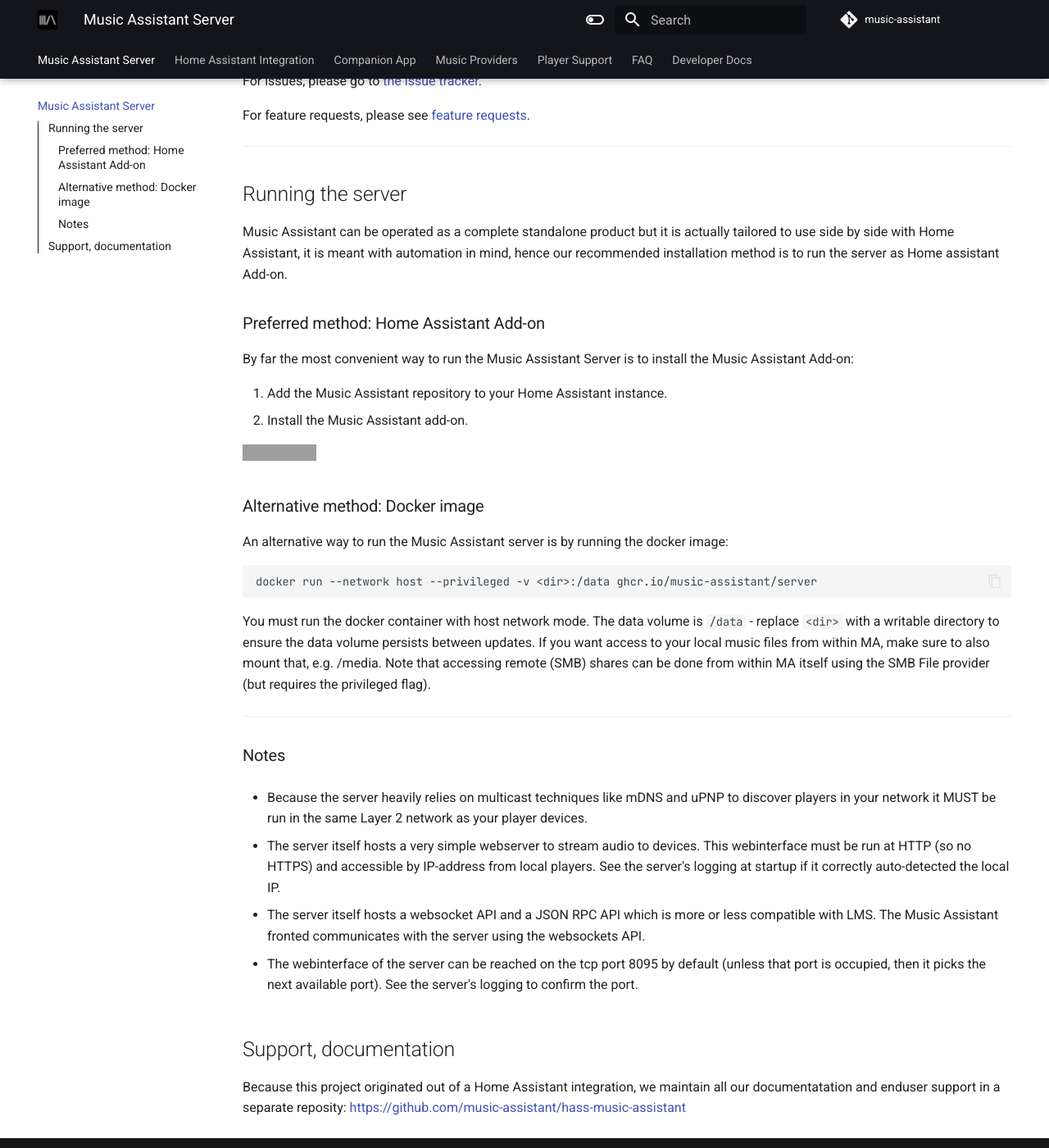
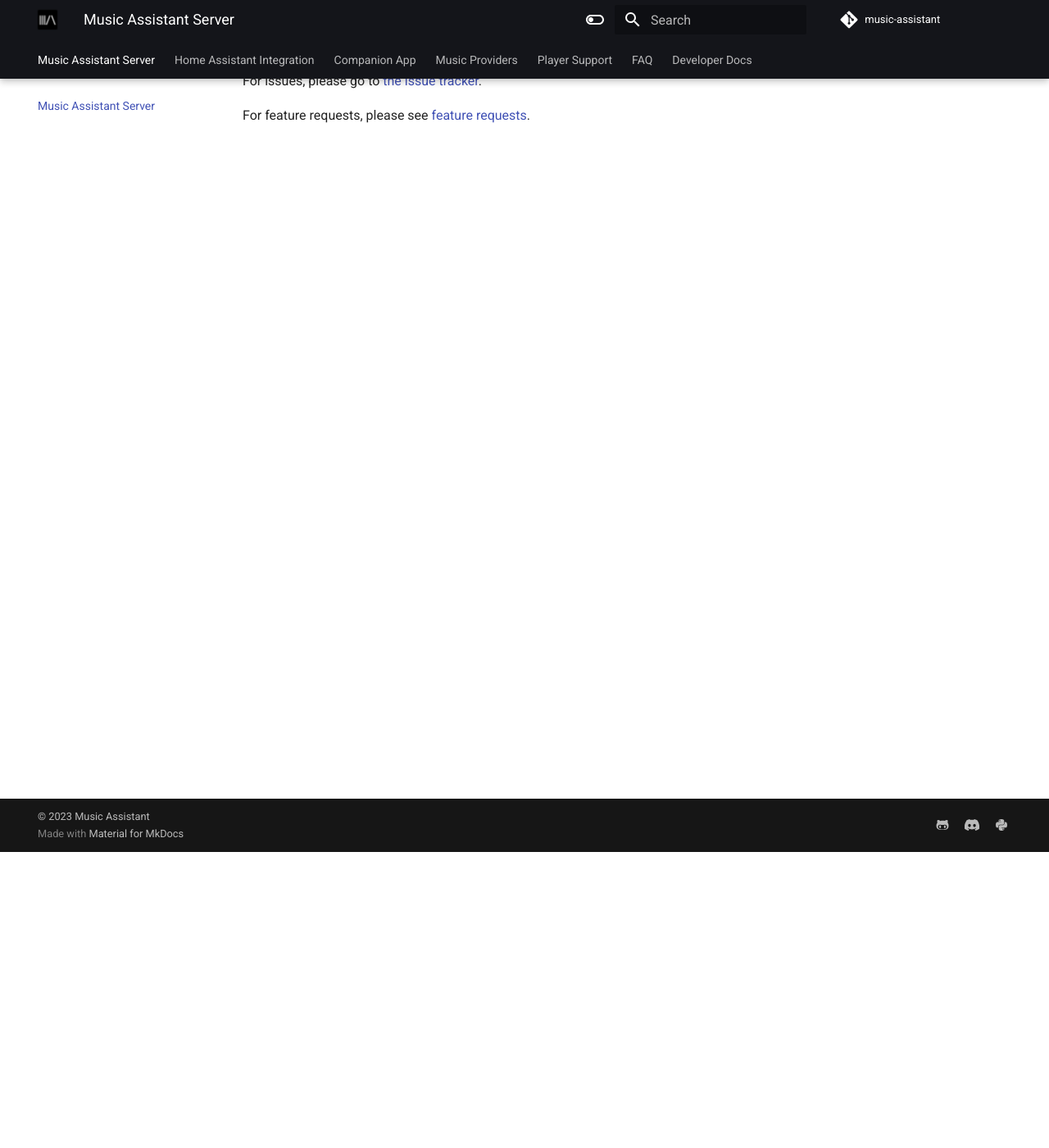
Before and after one commit to pwbriggs/music-assistant.github.io, an MkDocs documentation site: the page built from docs/index.md, in a window 1280 px wide and 1400 px high, scrolled down 361 px. Shown: the whole window at 82% size. Built offline with MkDocs 1.6.1 and Material for MkDocs 9.7.7, drawn with Linux system fonts in a browser that asks for light colours; grey boxes are pictures that could not be loaded.

Commit message:
Remove installation info from landing page

````diff
--- a/docs/index.md
+++ b/docs/index.md
@@ -12,53 +12,5 @@
 
 For feature requests, please see [feature requests](https://github.com/music-assistant/hass-music-assistant/discussions/categories/feature-requests-and-ideas).
 
-____________
-
-
-## Running the server
-
-Music Assistant can be operated as a complete standalone product but it is actually tailored to use side by side with Home Assistant, it is meant with automation in mind, hence our recommended installation method is to run the server as Home assistant Add-on.
-
-
-### Preferred method: Home Assistant Add-on
-
-By far the most convenient way to run the Music Assistant Server is to install the Music Assistant Add-on:
-
-1. Add the Music Assistant repository to your Home Assistant instance.
-2. Install the Music Assistant add-on.
-
-[![Open your Home Assistant instance and show the add add-on repository dialog with a specific repository URL pre-filled.](https://my.home-assistant.io/badges/supervisor_add_addon_repository.svg)](https://my.home-assistant.io/redirect/supervisor_add_addon_repository/?repository_url=https%3A%2F%2Fgithub.com%2Fmusic-assistant%2Fhome-assistant-addon)
-
-
-### Alternative method: Docker image
-
-An alternative way to run the Music Assistant server is by running the docker image:
-
-```
-docker run --network host --privileged -v <dir>:/data ghcr.io/music-assistant/server
-```
-
-You must run the docker container with host network mode. The data volume is `/data` - replace `<dir>` with a writable directory to ensure the data volume persists between updates.
-If you want access to your local music files from within MA, make sure to also mount that, e.g. /media.
-Note that accessing remote (SMB) shares can be done from within MA itself using the SMB File provider (but requires the privileged flag).
-
-____________
-
-### Notes
-
-- Because the server heavily relies on multicast techniques like mDNS and uPNP to discover players in your network it MUST be run in the same Layer 2 network as your player devices.
-
-- The server itself hosts a very simple webserver to stream audio to devices. This webinterface must be run at HTTP (so no HTTPS) and accessible by IP-address from local players. See the server's logging at startup if it correctly auto-detected the local IP.
-
-- The server itself hosts a websocket API and a JSON RPC API which is more or less compatible with LMS. The Music Assistant fronted communicates with the server using the websockets API.
-
-- The webinterface of the server can be reached on the tcp port 8095 by default (unless that port is occupied, then it picks the next available port). See the server's logging to confirm the port.
-
-
-## Support, documentation
-Because this project originated out of a Home Assistant integration, we maintain all our documentatation and enduser support in a separate reposity:
-https://github.com/music-assistant/hass-music-assistant
-
-
 [repository-badge]: https://img.shields.io/badge/Add%20repository%20to%20my-Home%20Assistant-41BDF5?logo=home-assistant&style=for-the-badge
 [repository-url]: https://my.home-assistant.io/redirect/supervisor_add_addon_repository/?repository_url=https%3A%2F%2Fgithub.com%2Fmusic-assistant%2Fhome-assistant-addon
````
